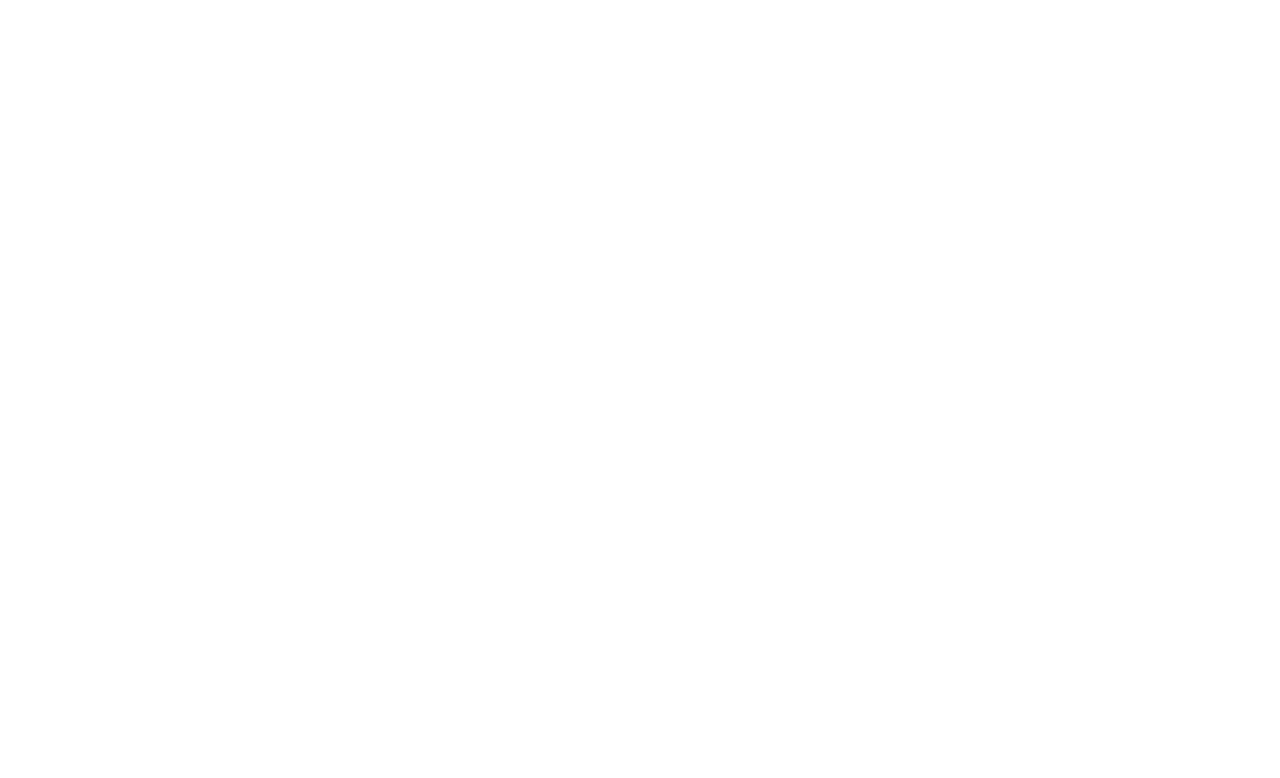
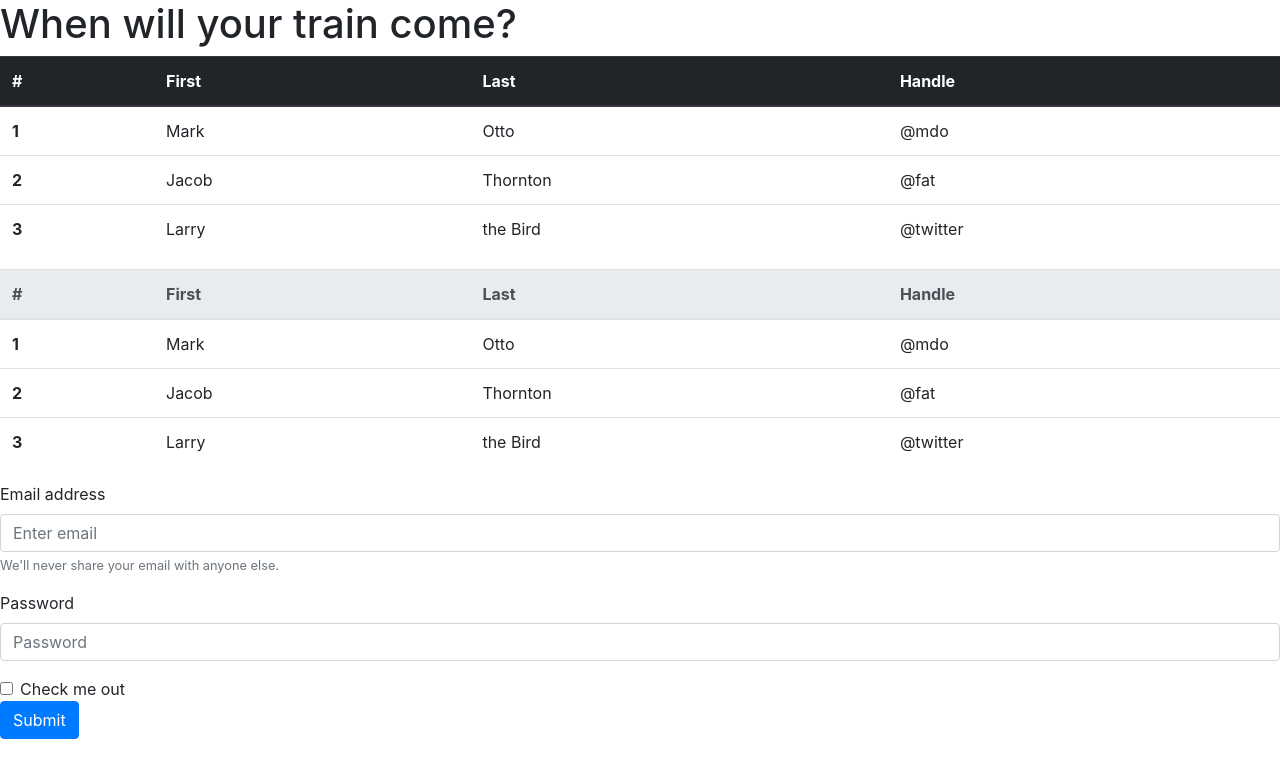
Before and after one commit to napsche/Train-Schedule, a plain HTML site: page index.html in a window 1280 px wide. Drawn offline with nearby package versions, Linux system fonts and the light colour scheme.

Commit message:
linking to and adding bootstrap table/form

```diff
--- a/index.html
+++ b/index.html
@@ -4,10 +4,89 @@
     <meta charset="UTF-8">
     <meta name="viewport" content="width=device-width, initial-scale=1.0">
     <title>Train Schedule</title>
+    <link rel="stylesheet" href="https://maxcdn.bootstrapcdn.com/bootstrap/4.0.0/css/bootstrap.min.css">
     <link rel="stylesheet" type="text/css" href="./assets/css/style.css">
     <script src="https://www.gstatic.com/firebasejs/7.14.5/firebase-app.js"></script>
 </head>
 <body>
+    <h1>When will your train come?</h1>
+    <table class="table">
+        <thead class="thead-dark">
+          <tr>
+            <th scope="col">#</th>
+            <th scope="col">First</th>
+            <th scope="col">Last</th>
+            <th scope="col">Handle</th>
+          </tr>
+        </thead>
+        <tbody>
+          <tr>
+            <th scope="row">1</th>
+            <td>Mark</td>
+            <td>Otto</td>
+            <td>@mdo</td>
+          </tr>
+          <tr>
+            <th scope="row">2</th>
+            <td>Jacob</td>
+            <td>Thornton</td>
+            <td>@fat</td>
+          </tr>
+          <tr>
+            <th scope="row">3</th>
+            <td>Larry</td>
+            <td>the Bird</td>
+            <td>@twitter</td>
+          </tr>
+        </tbody>
+      </table>
+
+      <table class="table">
+        <thead class="thead-light">
+          <tr>
+            <th scope="col">#</th>
+            <th scope="col">First</th>
+            <th scope="col">Last</th>
+            <th scope="col">Handle</th>
+          </tr>
+        </thead>
+        <tbody>
+          <tr>
+            <th scope="row">1</th>
+            <td>Mark</td>
+            <td>Otto</td>
+            <td>@mdo</td>
+          </tr>
+          <tr>
+            <th scope="row">2</th>
+            <td>Jacob</td>
+            <td>Thornton</td>
+            <td>@fat</td>
+          </tr>
+          <tr>
+            <th scope="row">3</th>
+            <td>Larry</td>
+            <td>the Bird</td>
+            <td>@twitter</td>
+          </tr>
+        </tbody>
+      </table>
+      <form>
+        <div class="form-group">
+          <label for="exampleInputEmail1">Email address</label>
+          <input type="email" class="form-control" id="exampleInputEmail1" aria-describedby="emailHelp" placeholder="Enter email">
+          <small id="emailHelp" class="form-text text-muted">We'll never share your email with anyone else.</small>
+        </div>
+        <div class="form-group">
+          <label for="exampleInputPassword1">Password</label>
+          <input type="password" class="form-control" id="exampleInputPassword1" placeholder="Password">
+        </div>
+        <div class="form-check">
+          <input type="checkbox" class="form-check-input" id="exampleCheck1">
+          <label class="form-check-label" for="exampleCheck1">Check me out</label>
+        </div>
+        <button type="submit" class="btn btn-primary">Submit</button>
+      </form>
     <script src="https://cdnjs.cloudflare.com/ajax/libs/jquery/3.2.1/jquery.min.js"></script>
     <script src="./assets/javascript/logic.js"></script>
 </body>
```
